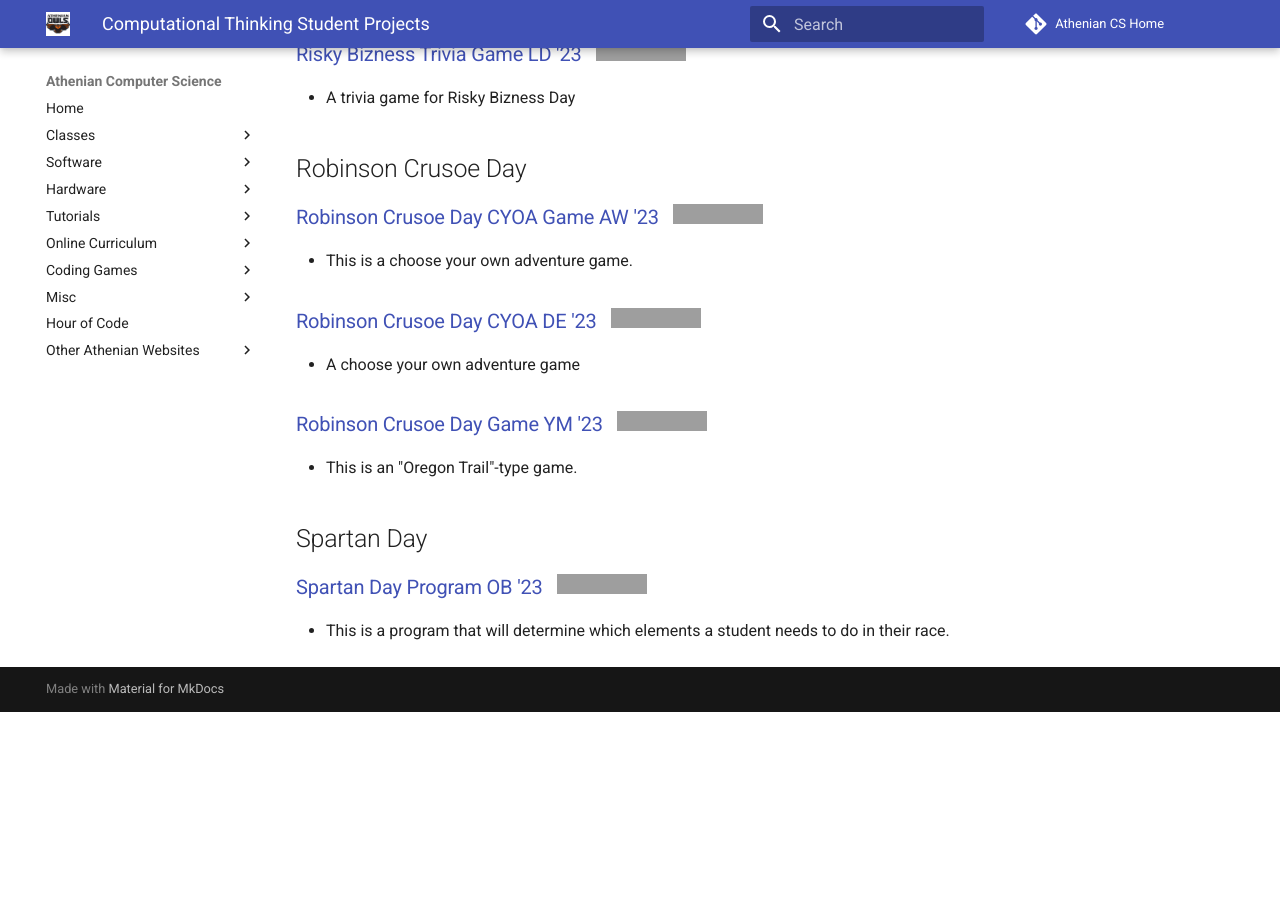
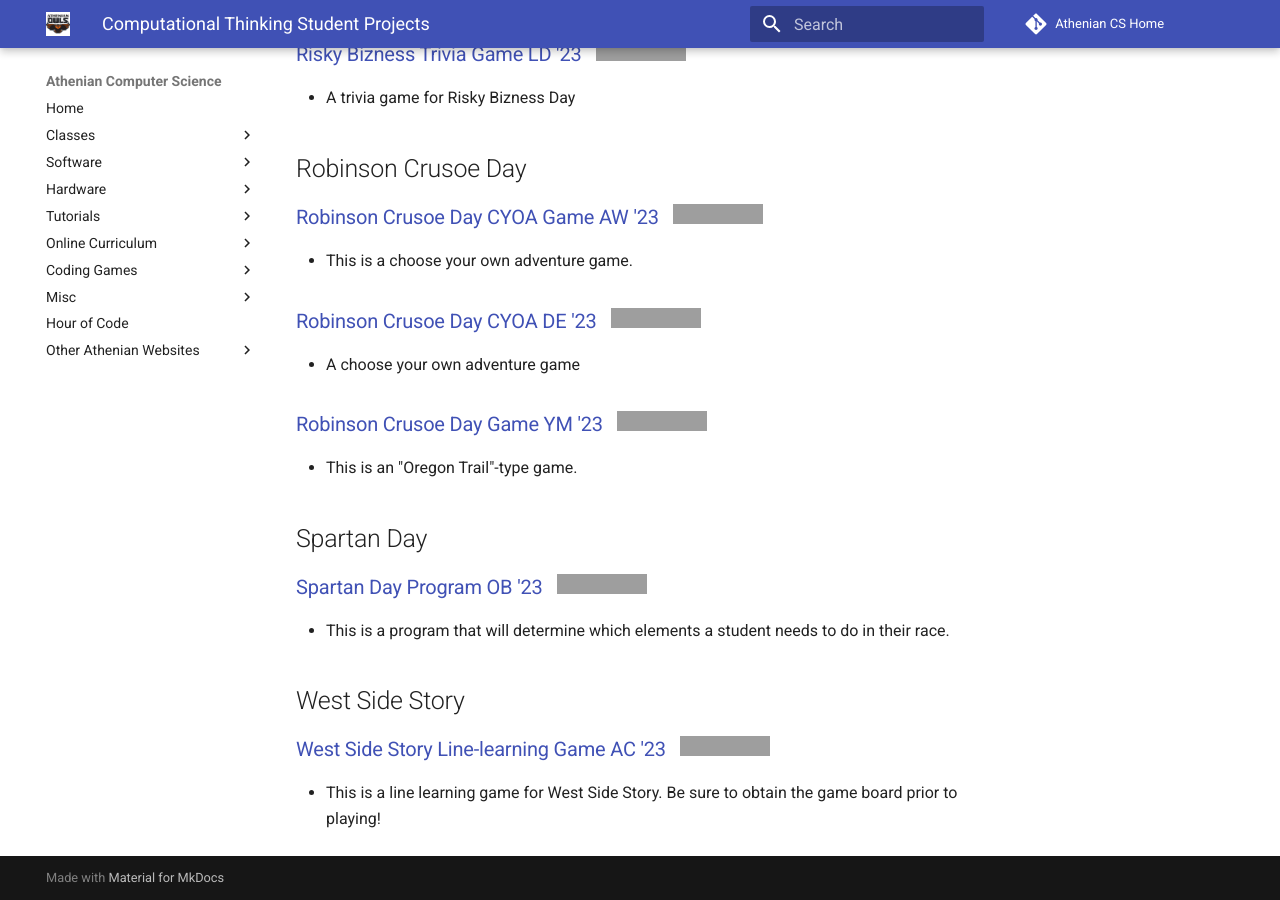
Before and after one commit to athenian-computational-thinking/athenian-cs-mkdocs, an MkDocs documentation site: the page built from docs/ct-projects.md, in a window 1280 px wide and 900 px high, scrolled down 4046 px. Built offline with MkDocs 1.6.1 and Material for MkDocs 9.7.7, drawn with Linux system fonts in a browser that asks for light colours; comment, search, counter and statistics services are not loaded; before the commit the page ends 4758 px from its top, so only the background shows below that; grey boxes are pictures that could not be loaded.

Commit message:
Update ct-projects.md

```diff
--- a/docs/ct-projects.md
+++ b/docs/ct-projects.md
@@ -137,3 +137,8 @@ It's essentially the ranked voting program with some functionality (and the lack
 
 ### [Spartan Day Program OB '23](https://github.com/athenian-ct-projects/Spartan-Day-OB) &nbsp; [![Run on Repl.it](https://repl.it/badge/github/athenian-ct-projects/Spartan-Day-OB)](https://repl.it/github/athenian-ct-projects/Spartan-Day-OB)
 * This is a program that will determine which elements a student needs to do in their race.
+
+## West Side Story
+
+### [West Side Story Line-learning Game AC '23](https://github.com/athenian-ct-projects/West-Side-Story-AC) &nbsp; [![Run on Repl.it](https://repl.it/badge/github/athenian-ct-projects/West-Side-Story-AC)](https://repl.it/github/athenian-ct-projects/West-Side-Story-AC)
+* This is a line learning game for West Side Story. Be sure to obtain the game board prior to playing!
```
